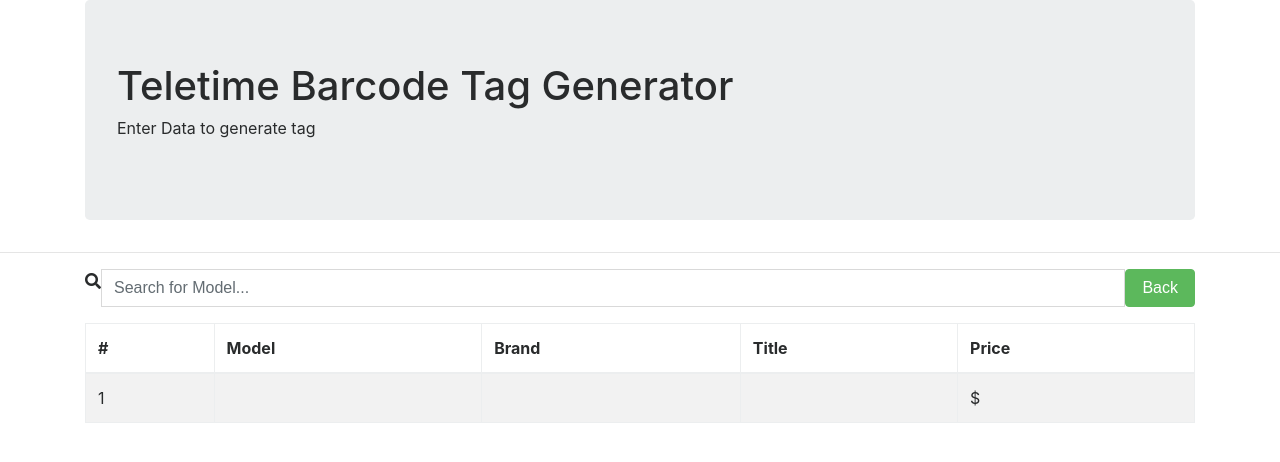
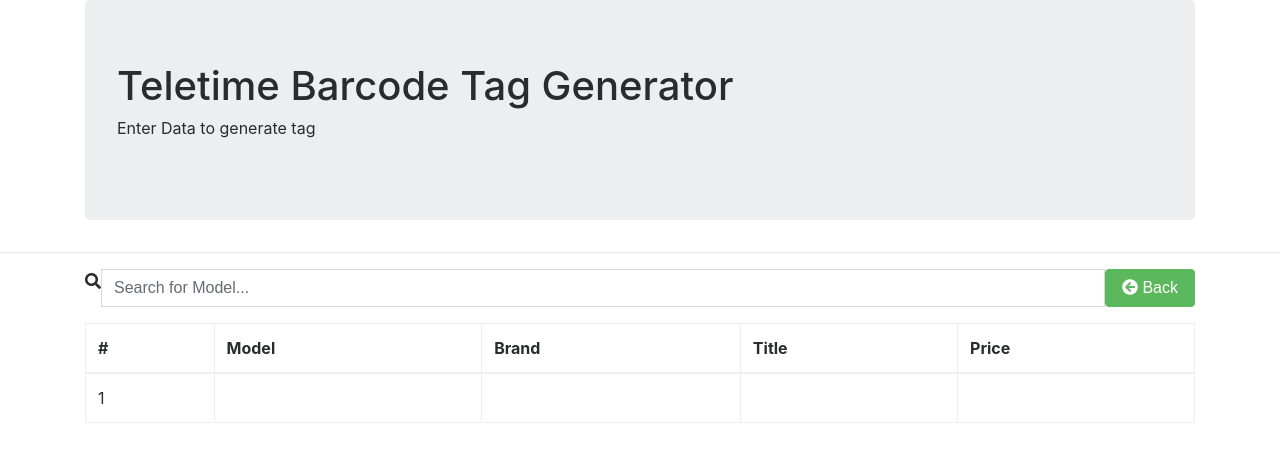
Before and after one commit to balpreetpunia/BarcodeTags, a PHP site: page /list in a window 1280 px wide. Shown: the top 462 px of the page. Run offline with PHP 8.4, Linux system fonts and the light colour scheme; tables that the repository leaves empty or names only in its code hold one stand-in row (values such as "Sample post"); data that the repository does not hold is empty; some libraries are stand-ins or nearby versions.

Commit message:
Added description, added back icon

```diff
--- a/list.php
+++ b/list.php
@@ -36,17 +36,18 @@ $serial = 1;
         </div>
         <input type="text" id="myInput" onkeyup="myFunction()" class="form-control" placeholder="Search for Model..." title="Type in a model">
         <div class="input-group-append">
-            <button class="btn btn-success" onclick="location.href='index'">Back</button>
+            <button class="btn btn-success" type="button" onclick="location.href='index'"><i class="fas fa-arrow-circle-left"></i>&nbsp;Back</button>
         </div>
     </div>
     <div class="table-responsive-sm">
-        <table id="myTable" class="table table-striped table-bordered">
+        <table id="myTable" class="table table-hover table-bordered">
             <thead>
             <tr>
                 <th>#</th>
                 <th>Model</th>
                 <th>Brand</th>
                 <th>Title</th>
+                <!--<th>Description</th>-->
                 <th>Price</th>
             </tr>
             </thead>
@@ -57,7 +58,8 @@ $serial = 1;
                 <td><?= $row['MODEL']?></td>
                 <td><?= $row['BRAND']?></td>
                 <td><?= $row['TITLE']?></td>
-                <td><?= '$'.$row['PRICE']?></td>
+                <!--<td><?= $row['DESCRIPTION']?></td>-->
+                <td><?php if(!empty($row['PRICE'])) echo '$'.$row['PRICE']?></td>
             </tr>
             <?php endforeach ?>
             </tbody>
```
